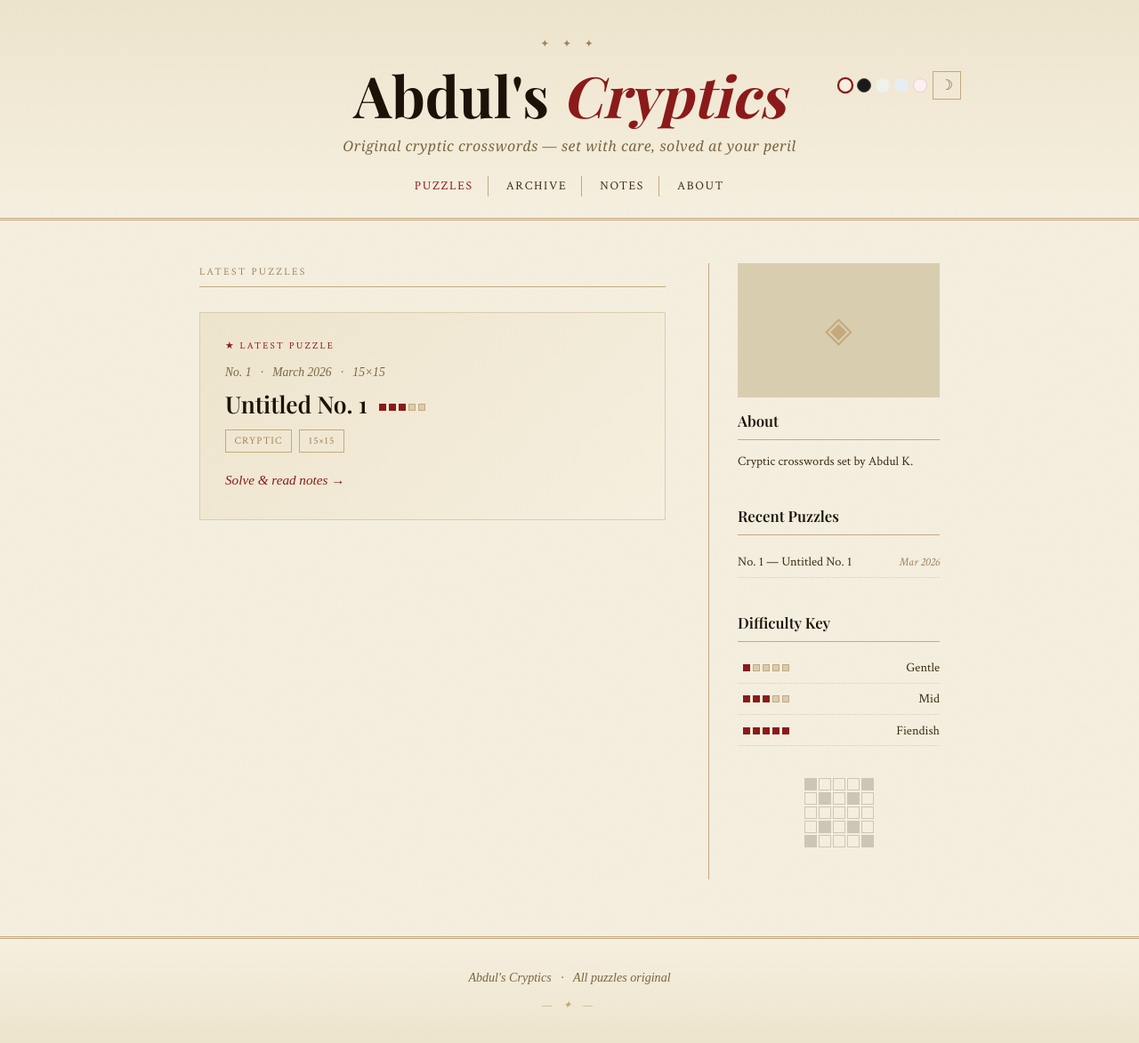
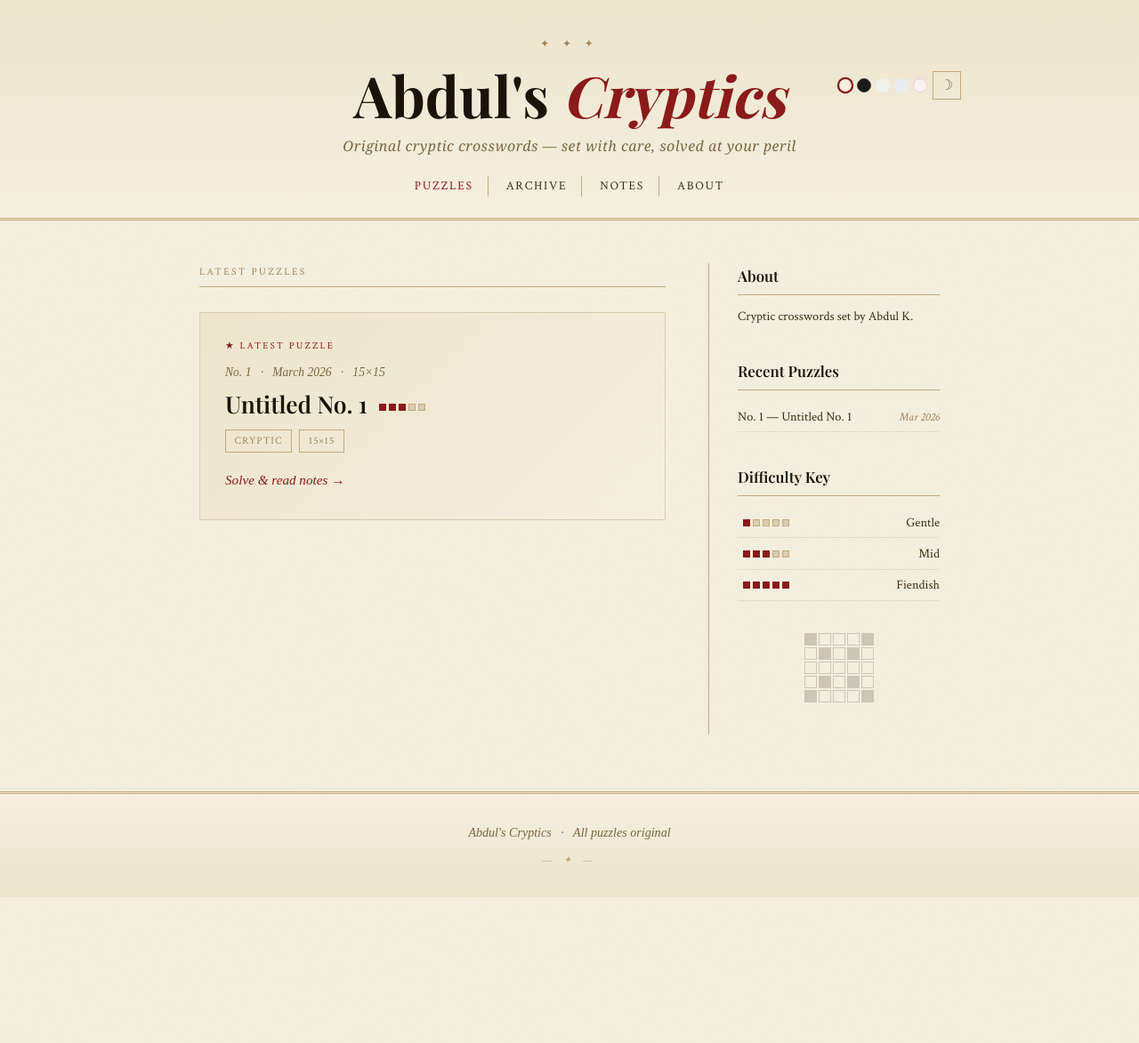
Before and after one commit to abdulkhaleddd/abdulkhaleddd.github.io, a Jekyll site: the page built from index.html, in a window 1280 px wide. Shown: the whole page at 89% size. Built offline with Jekyll 4.4.1, drawn with Linux system fonts in a browser that asks for light colours; some web fonts are replaced; the list of posts is cut into pages by our own code; after the commit the page ends 1009 px from its top, so only the background shows below that.

Commit message:
Update sidebar.html

```diff
--- a/_includes/sidebar.html
+++ b/_includes/sidebar.html
@@ -1,7 +1,6 @@
 <aside class="sidebar">
 
   <div class="sidebar-section">
-    <div class="about-portrait">◈</div>
     <h3>About</h3>
     <p>Cryptic crosswords set by Abdul K.</p>
   </div>
```
